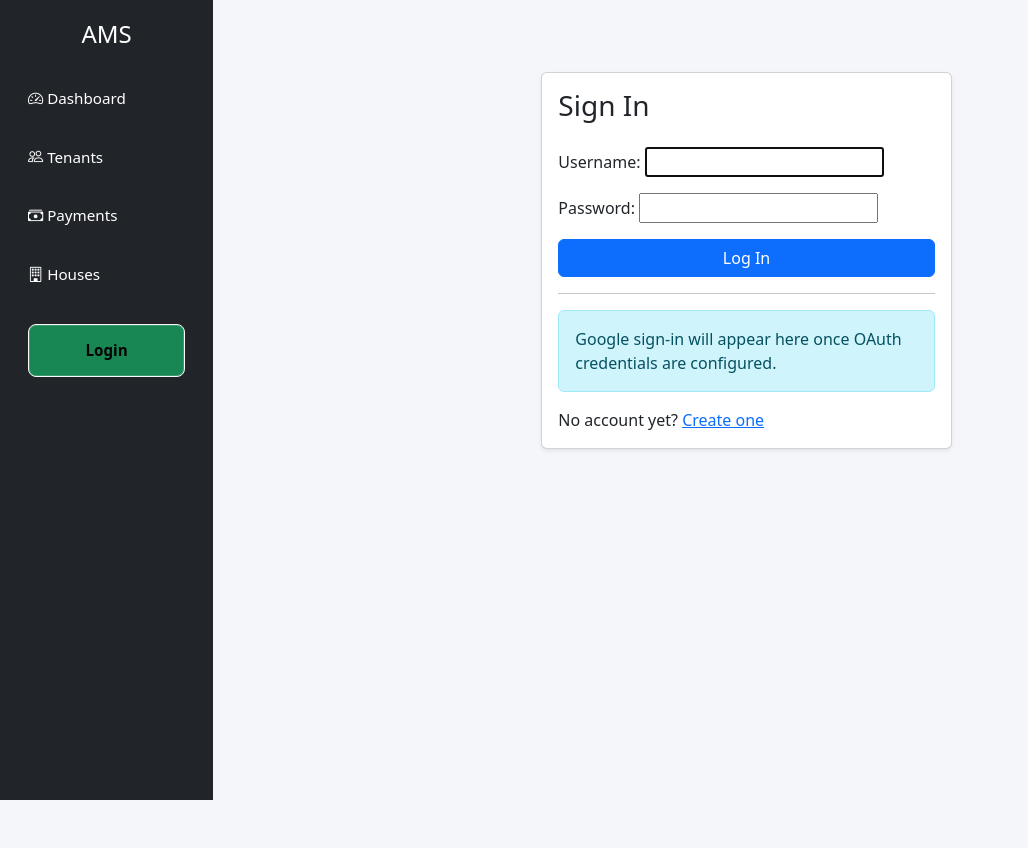
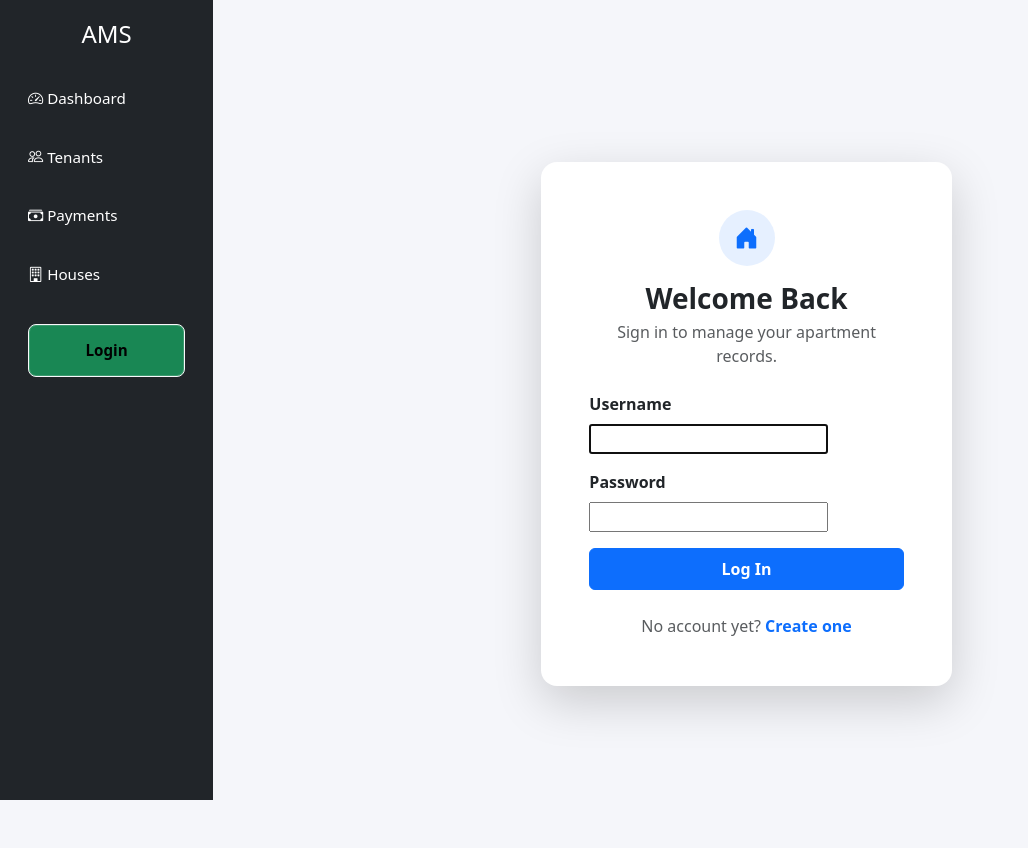
Before and after one commit to Orishaba-19/Apartment-Management-System, a Django app: page /login/ in a window 1280 px wide. Shown: the whole page, without its empty margins (0-1028 px from the left). Before the commit the page ends 800 px from the top, so only its background shows below. Run offline with Django 5.2, Linux system fonts and the light colour scheme.

Commit message:
style: polish local auth templates

```diff
--- a/config/tests.py
+++ b/config/tests.py
@@ -25,7 +25,7 @@ class AuthenticationFlowTests(TestCase):
         self.assertTrue(self.client.login(
             username='newuser', password='StrongPass123!'))
 
-    def test_login_page_displays_google_sign_in_option(self):
+    def test_login_page_displays_auth_card(self):
         response = self.client.get(reverse('login'))
         self.assertEqual(response.status_code, 200)
-        self.assertContains(response, 'Google')
+        self.assertContains(response, 'Welcome Back')
--- a/templates/registration/login.html
+++ b/templates/registration/login.html
@@ -1,31 +1,36 @@
 {% extends 'base.html' %}
 {% block content %}
-<div class="row justify-content-center mt-5">
-    <div class="col-md-5">
-        <div class="card shadow-sm">
-            <div class="card-body">
-                <h3 class="card-title mb-4">Sign In</h3>
-                <form method="post">
+<div class="row justify-content-center align-items-center min-vh-100">
+    <div class="col-lg-5 col-md-7 col-sm-10">
+        <div class="card border-0 shadow-lg rounded-4 overflow-hidden">
+            <div class="card-body p-4 p-md-5">
+                <div class="text-center mb-4">
+                    <div class="rounded-circle bg-primary bg-opacity-10 d-inline-flex align-items-center justify-content-center mb-3" style="width: 56px; height: 56px;">
+                        <i class="bi bi-house-door-fill text-primary fs-4"></i>
+                    </div>
+                    <h3 class="fw-bold mb-1">Welcome Back</h3>
+                    <p class="text-muted mb-0">Sign in to manage your apartment records.</p>
+                </div>
+
+                <form method="post" class="needs-validation" novalidate>
                     {% csrf_token %}
-                    {{ form.as_p }}
-                    <button type="submit" class="btn btn-primary w-100">Log In</button>
+                    {% for field in form %}
+                    <div class="mb-3">
+                        <label for="{{ field.id_for_label }}" class="form-label fw-semibold">{{ field.label }}</label>
+                        {{ field }}
+                        {% if field.errors %}
+                        <div class="text-danger small mt-1">{{ field.errors|striptags }}</div>
+                        {% endif %}
+                    </div>
+                    {% endfor %}
+                    <button type="submit" class="btn btn-primary w-100 py-2 fw-semibold">Log In</button>
                 </form>
 
-                {% if GOOGLE_CLIENT_ID %}
-                <hr>
-                <a href="/accounts/google/login/" class="btn btn-outline-danger w-100 mt-2">
-                    <i class="bi bi-google"></i> Continue with Google
-                </a>
-                {% else %}
-                <hr>
-                <div class="alert alert-info mt-3 mb-0" role="alert">
-                    Google sign-in will appear here once OAuth credentials are configured.
+                <div class="mt-4 text-center">
+                    <p class="mb-0 text-muted">
+                        No account yet? <a href="{% url 'register' %}" class="fw-semibold text-decoration-none">Create one</a>
+                    </p>
                 </div>
-                {% endif %}
-
-                <p class="mt-3 mb-0">
-                    No account yet? <a href="{% url 'register' %}">Create one</a>
-                </p>
             </div>
         </div>
     </div>
```
Also changed, not shown: templates/registration/register.html (+29 -11 lines).
